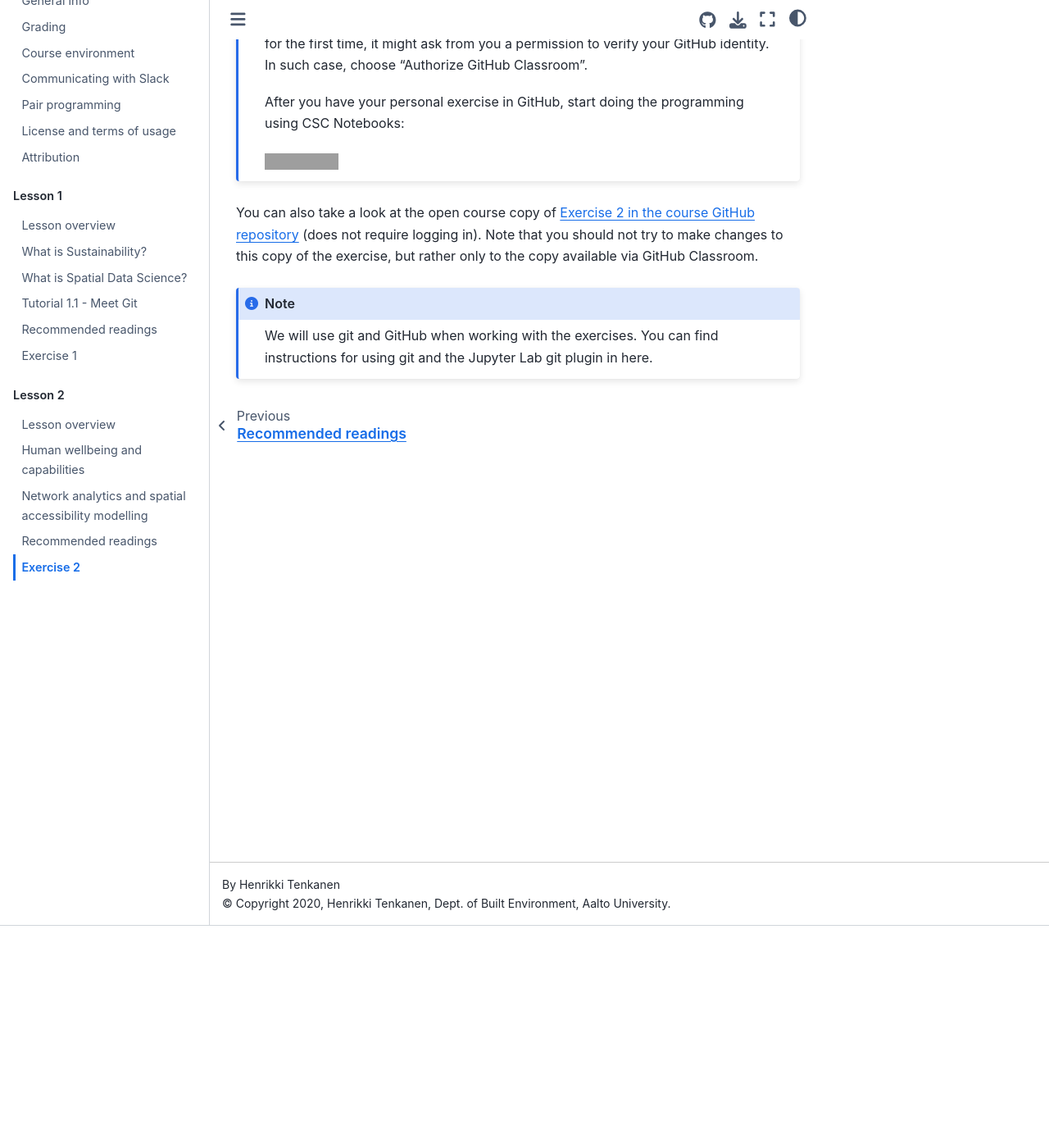
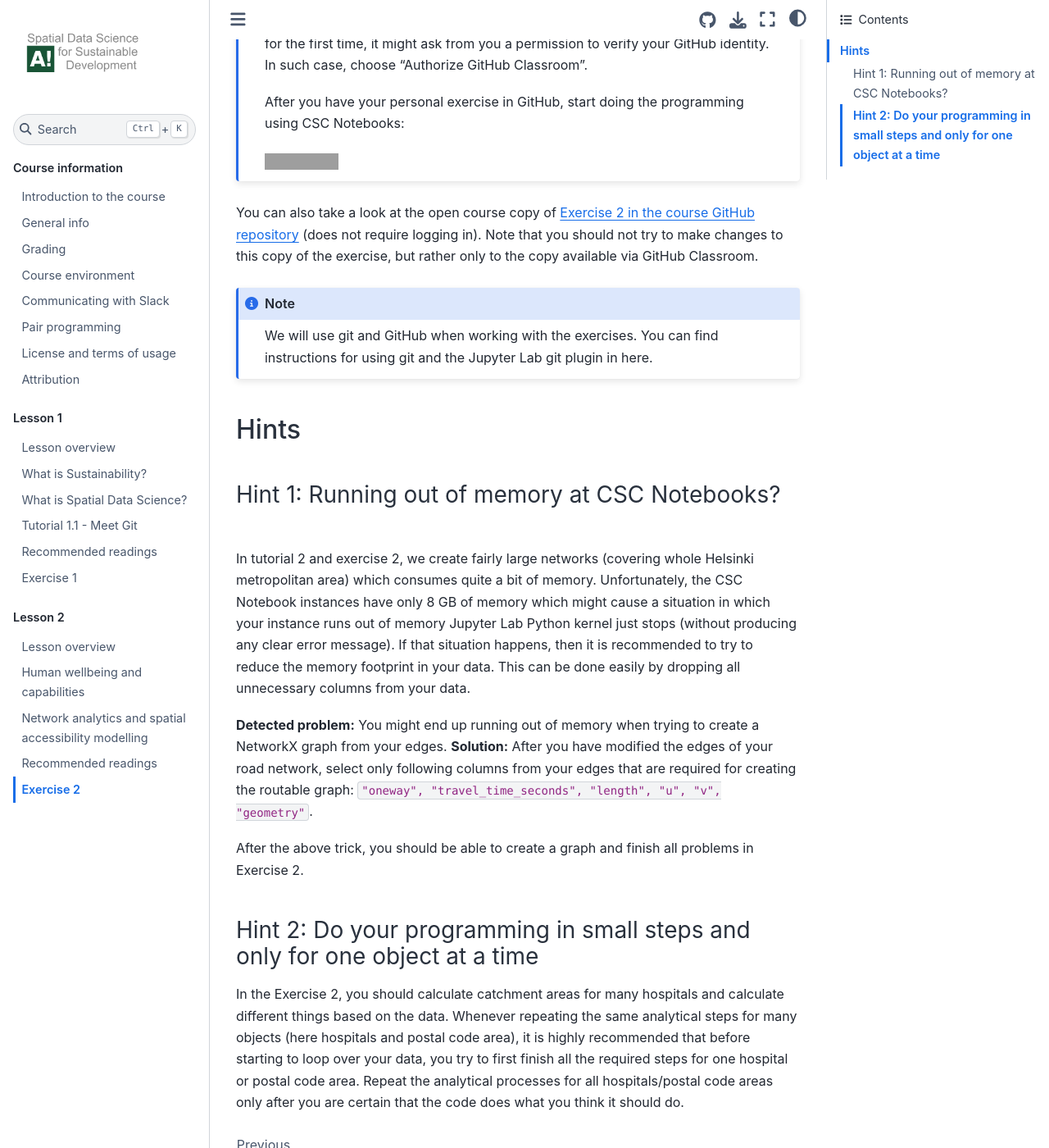
Before and after one commit to AaltoGIS/Sustainability-GIS, a Sphinx documentation site: the page built from source/lessons/L2/exercise-2.rst, in a window 1280 px wide and 1400 px high, scrolled down 271 px. Shown: the whole window at 82% size. Built offline with Sphinx 7.4.7 and the Sphinx Book theme 1.1.4, drawn with Linux system fonts in a browser that asks for light colours; pages that are not in the unit, such as notebooks, are missing from menus; grey boxes are pictures that could not be loaded.

Commit message:
Add hints for Exercise 2

```diff
--- a/source/lessons/L2/exercise-2.rst
+++ b/source/lessons/L2/exercise-2.rst
@@ -20,3 +20,30 @@ Note that you should not try to make changes to this copy of the exercise, but r
 
     We will use git and GitHub when working with the exercises.
     You can find instructions for using git and the Jupyter Lab git plugin :doc:`in here <git-basics>`.
+
+Hints
+-----
+
+Hint 1: Running out of memory at CSC Notebooks?
+~~~~~~~~~~~~~~~~~~~~~~~~~~~~~~~~~~~~~~~~~~~~~~~
+
+In tutorial 2 and exercise 2, we create fairly large networks (covering whole Helsinki metropolitan area) which consumes
+quite a bit of memory. Unfortunately, the CSC Notebook instances have only 8 GB of memory which might cause a situation
+in which your instance runs out of memory Jupyter Lab Python kernel just stops (without producing any clear error message).
+If that situation happens, then it is recommended to try to reduce the memory footprint in your data. This can be done
+easily by dropping all unnecessary columns from your data.
+
+**Detected problem:** You might end up running out of memory when trying to create a NetworkX graph from your edges.
+**Solution:** After you have modified the edges of your road network, select only following columns from your edges that
+are required for creating the routable graph: ``"oneway", "travel_time_seconds", "length", "u", "v", "geometry"``.
+
+After the above trick, you should be able to create a graph and finish all problems in Exercise 2.
+
+Hint 2: Do your programming in small steps and only for one object at a time
+~~~~~~~~~~~~~~~~~~~~~~~~~~~~~~~~~~~~~~~~~~~~~~~~~~~~~~~~~~~~~~~~~~~~~~~~~~~~
+
+In the Exercise 2, you should calculate catchment areas for many hospitals and calculate different things based
+on the data. Whenever repeating the same analytical steps for many objects (here hospitals and postal code area),
+it is highly recommended that before starting to loop over your data, you try to first finish all the required steps for
+one hospital or postal code area. Repeat the analytical processes for all hospitals/postal code areas only after
+you are certain that the code does what you think it should do.
```
